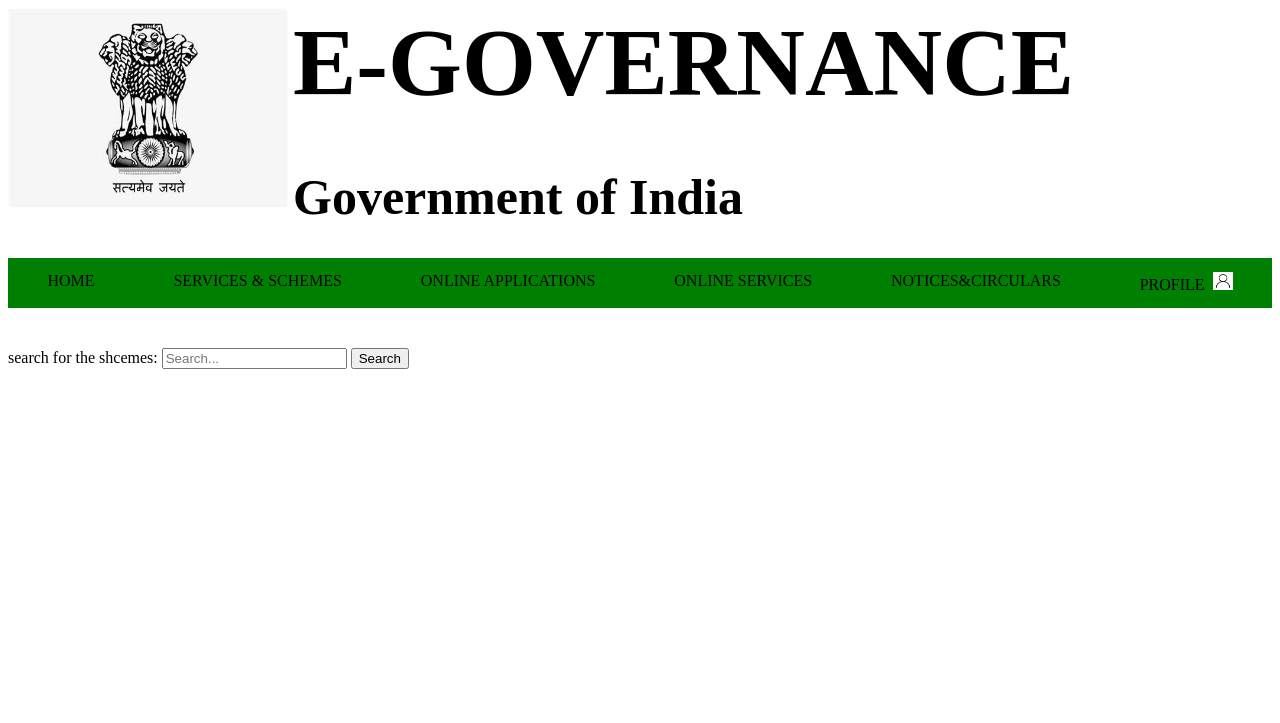
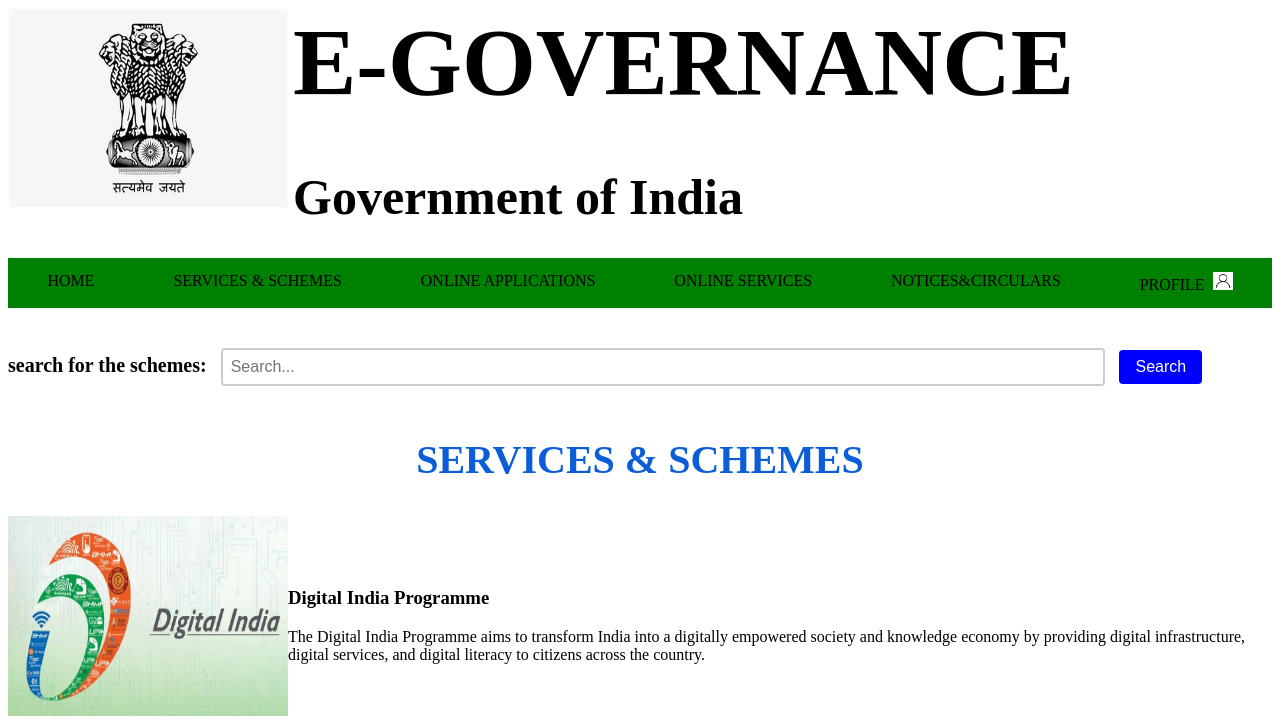
Before and after one commit to pushpa-n220297/WT_Project, a PHP site: page /services.html in a window 1280 px wide. Shown: the top 723 px of the page. Before the commit the page ends 369 px from the top, so only its background shows below. Run offline with PHP 8.4, Linux system fonts and the light colour scheme.

Commit message:
file updated

```diff
--- a/services.html
+++ b/services.html
@@ -25,10 +25,35 @@
         </nav>
         <section>
                 <form action="#" method="get">
-                    <label for="search">search for the shcemes:</label>
+                    <label for="search" class="label-search">search for the schemes:</label>
                     <input type="search" id="search" placeholder="Search...">
-                    <button type="submit">Search</button>
+                    <button type="submit" class="btn">Search</button>
                 </form>
         </section>
+        <div>
+            <h2 style="text-align:center; font-size:40px; margin-top:30px;">SERVICES & SCHEMES</h2>
+            <div class="fe">
+                <img src="digital_india.jpg" alt="service1" class="service-img">
+                <div class="service-text">
+                    <h3>Digital India Programme</h3>
+                    <p>The Digital India Programme aims to transform India into a digitally empowered society and knowledge economy by providing digital infrastructure, digital services, and digital literacy to citizens across the country.</p>
+                </div>
+            </div>
+            <div class="fe">
+                <img src="service2.jpg" alt="service2" class="service-img">
+                <div class="service-text">
+                    <h3>e-Hospital Services</h3>
+                    <p>e-Hospital Services provide online access to hospital services, including appointment scheduling, patient records management, and telemedicine consultations, enhancing healthcare accessibility and efficiency.</p>
+                </div>
+            </div>
+            <div class="fe">
+                <img src="service3.jpg" alt="service3" class="service-img">
+                <div class="service-text">
+                    <h3>UMANG App</h3>
+                    <p>The UMANG (Unified Mobile Application for New-age Governance) app offers a single platform for accessing various government services, including payments, applications, and information from multiple departments and agencies.</p>
+                </div>
+            </div>
+
+        </div>
     </body>
 </html>
--- a/style.css
+++ b/style.css
@@ -49,7 +49,7 @@ ul li a{
 ul li a:hover{
     background-color:white;
 }
-ul li a:active{
+ul li a.active{
     text-decoration:underline;
     font-weight:bold;
 }
@@ -113,7 +113,6 @@ ul li a:active{
     margin-left:28%;
     margin-top:50px;
     margin-bottom:10px;
-    //width:100%;
     height:40px;
     font-size:20px;
     font-weight:bold;
@@ -186,7 +185,6 @@ div h2{
     box-shadow:0 6px 12px rgba(0,0,0,0.1);
 }
 .fe{
-    //width:450px;
     display:flex;
     align-items:center;
     margin-bottom:10px;
@@ -250,3 +248,32 @@ div h2{
     background-color:#163a7a;
     font-size:14px;
 }
+/*services page*/
+.label-search{
+    font-size:20px;
+    font-weight:bold;
+    margin-right:10px;
+}
+input[type="search"]{
+    padding:8px;
+    font-size:16px;
+    border:2px solid #ccc;
+    border-radius:4px;
+    margin-right:10px;
+}
+.btn{
+    padding:8px 16px;
+    font-size:16px;
+    background-color:blue;
+    color:white;
+    border:none;
+    border-radius:4px;
+    cursor:pointer;
+}
+#search{
+    width:70%;
+    margin-bottom:20px;
+}
+.service-img{
+    width:40%;
+}
```
Also changed, not shown: index.html (+5 -6 lines), index.php (added, +7 -0 lines), registertion.php (added, +19 -0 lines), digital_india.jpg (added).
